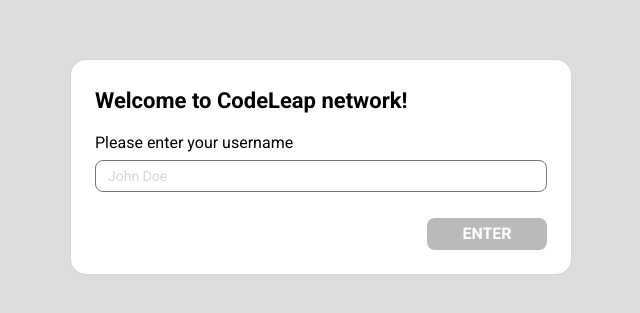
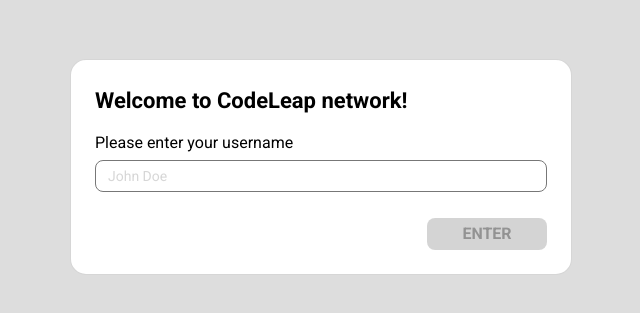
Before and after one commit to mutheusalmeida/codeleap-network, a React (Vite) app: page /login in a window 1280 px wide. Shown: the part 233-546 px from the top of the page, without its empty margins (319-959 px from the left). Built offline with nearby package versions, Linux system fonts and the light colour scheme.

Commit message:
feat: add accessible button

```diff
--- a/src/components/base-button/index.tsx
+++ /dev/null
@@ -1 +0,0 @@
-export * from './base-button'
--- a/src/components/base-button/base-button.tsx
+++ b/src/components/button/button.tsx
@@ -1,18 +1,19 @@
-import { ReactNode } from 'react'
-import { BaseButtonStyleType } from 'base-button'
+import { ReactNode, useRef } from 'react'
+import { ButtonStyleType } from 'button'
 import { Spinner } from '../spinner'
+import { useButton } from 'react-aria'
 
 import * as S from './styles'
 
-type BaseButtonProps = {
+type ButtonProps = {
   children: ReactNode
   type: 'button' | 'reset' | 'submit' | undefined
   handleClick?: () => void
   isLoading?: boolean
   disabled?: boolean
-} & BaseButtonStyleType
+} & ButtonStyleType
 
-export const BaseButton = ({
+export const Button = ({
   children,
   type,
   handleClick,
@@ -21,15 +22,22 @@
   bgColor = '--primary-color',
   btnStyle = 'primary',
   textCase = 'uppercase',
-}: BaseButtonProps) => {
+  ...props
+}: ButtonProps) => {
+  const ref = useRef(null)
+  const { buttonProps, isPressed } = useButton(props, ref)
+
   return (
-    <S.BaseButtonWrapper
+    <S.ButtonWrapper
+      {...buttonProps}
       type={type}
       onClick={handleClick}
       disabled={disabled}
       bgColor={bgColor}
       btnStyle={btnStyle}
       textCase={textCase}
+      isPressed={isPressed}
+      ref={ref}
     >
       {isLoading
         ? (
@@ -38,6 +46,6 @@
         : (
           <>{children}</>
           )}
-    </S.BaseButtonWrapper>
+    </S.ButtonWrapper>
   )
 }
--- /dev/null
+++ b/src/components/button/index.tsx
@@ -0,0 +1 @@
+export * from './button'
--- a/src/components/base-button/styles.ts
+++ b/src/components/button/styles.ts
@@ -1,9 +1,9 @@
-import { BaseButtonStyleType } from 'base-button'
+import { ButtonStyleType } from 'button'
 import styled, { css } from 'styled-components'
 
-type BaseButtonWrapperType = BaseButtonStyleType
+type ButtonWrapperType = { isPressed: boolean} & ButtonStyleType
 
-export const BaseButtonWrapper = styled.button<BaseButtonWrapperType>`
+export const ButtonWrapper = styled.button<ButtonWrapperType>`
   display: flex;
   align-items: center;
   justify-content: center;
@@ -32,14 +32,20 @@
   `}
 
   &:disabled {
-    opacity: 0.5;
-    background-color: var(--gray-400);
-    cursor: not-allowed;
+    background-color: var(--gray-100);
+    color: var(--gray-400);
+    opacity: 0.8;
+    filter: invert(0.1);
+    cursor: initial;
+  }
+
+  &:not(:disabled) {
+    opacity: ${({ isPressed }) => isPressed ? 0.8 : 1};
+    scale: ${({ isPressed }) => isPressed ? 0.991 : 1};
   }
 
   @media not all and (hover: none) {
-    &:hover,
-    &:focus {
+    &:hover:not(:disabled) {
       opacity: 0.8;
     }
   }
--- a/src/pages/login/login.tsx
+++ b/src/pages/login/login.tsx
@@ -1,5 +1,5 @@
 import { Input, InputWrapper, Label, Title } from '@/style'
-import { BaseButton } from '@/components/base-button'
+import { Button } from '@/components/button'
 import { ChangeEvent, FormEvent, useState } from 'react'
 import { loading } from '@/resources/utils/loading'
 import { Navigate, useLocation, useNavigate } from 'react-router-dom'
@@ -82,13 +82,13 @@
         </InputWrapper>
 
         <S.LoginBtnWrapper>
-          <BaseButton
+          <Button
             type='submit'
             disabled={!formData.username}
             isLoading={isLoading}
           >
             Enter
-          </BaseButton>
+          </Button>
         </S.LoginBtnWrapper>
       </S.LoginForm>
     </Modal>
--- a/src/resources/types.d.ts
+++ b/src/resources/types.d.ts
@@ -8,8 +8,8 @@
 }
 }
 
-declare module 'base-button' {
-  export type BaseButtonStyleType = {
+declare module 'button' {
+  export type ButtonStyleType = {
     bgColor?: string
     btnStyle?: 'primary' | 'secondary'
     textCase?: 'uppercase' | 'capitalize'
```
